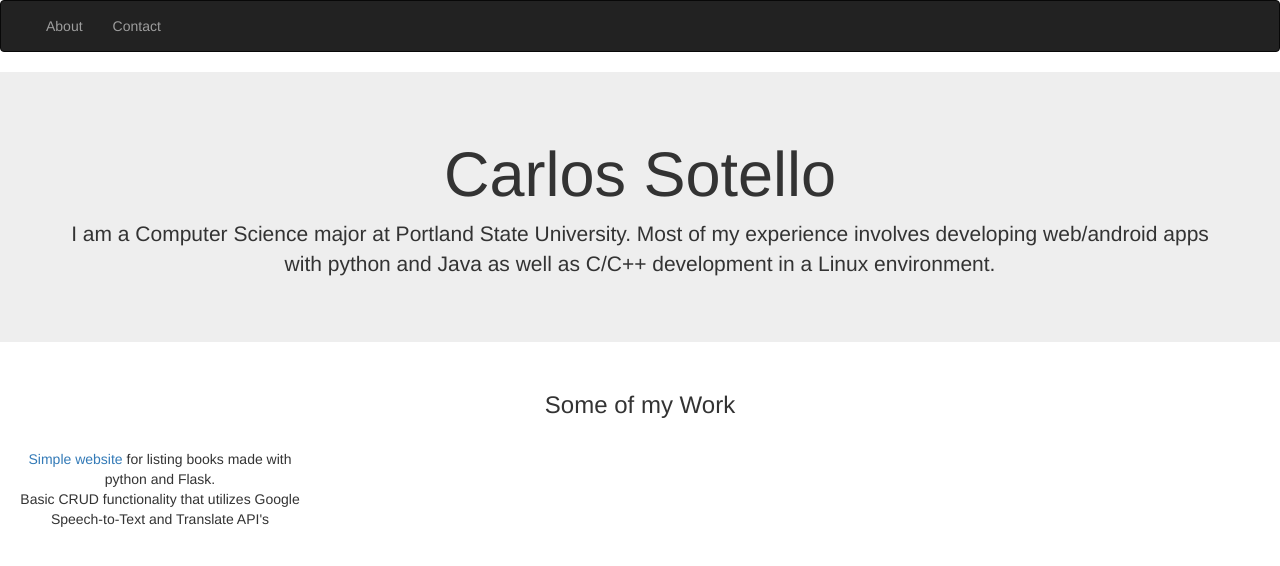
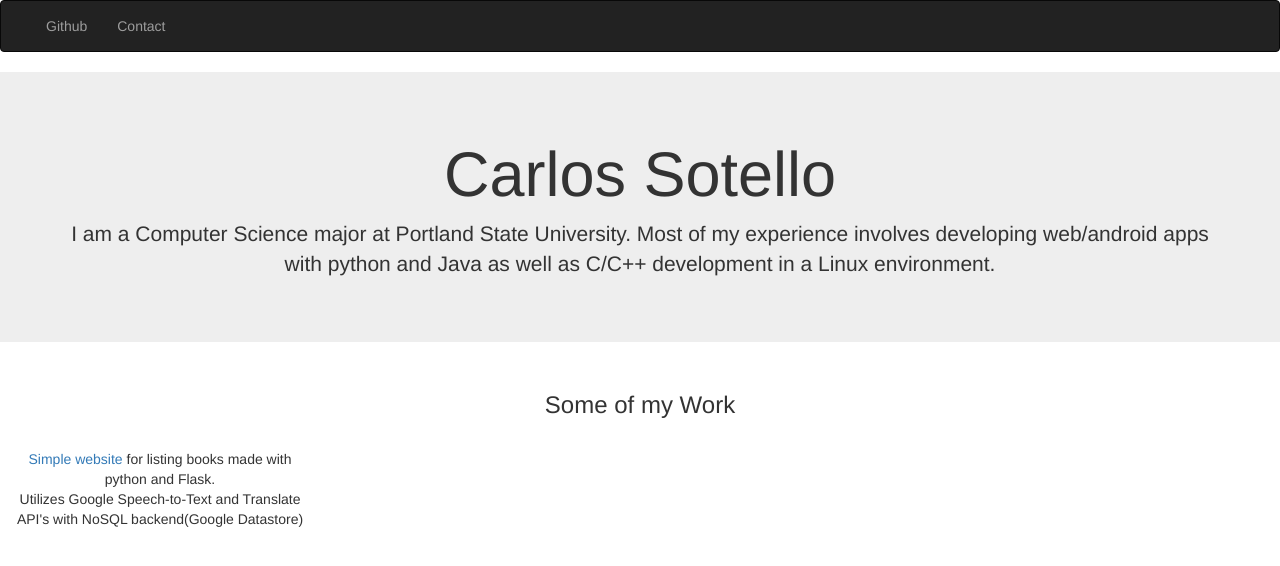
Before and after one commit to csotello/csotello.github.io, a plain HTML site: page index.html in a window 1280 px wide. Drawn offline with nearby package versions, Linux system fonts and the light colour scheme.

Commit message:
Updated example project URL

```diff
--- a/index.html
+++ b/index.html
@@ -21,7 +21,7 @@
               </div>
               <div class="collapse navbar-collapse" id="myNavbar">
                 <ul class="nav navbar-nav">
-                  <li><a href="#">About</a></li>
+                  <li><a href="https://github.com/csotello">Github</a></li>
                   <li><a href="#">Contact</a></li>
                 </ul>
               </div>
@@ -39,7 +39,7 @@
             <h3>Some of my Work</h3><br>
             <div class="row">
               <div class="col-sm-3">
-                <p><a href="https://final-rypqkcrehq-uw.a.run.app" >Simple website</a> for listing books made with python and Flask.<br>Basic CRUD functionality that utilizes Google Speech-to-Text and Translate API's</p>
+                <p><a href="https://booksite-m53zmrc4oa-uw.a.run.app" >Simple website</a> for listing books made with python and Flask.<br>Utilizes Google Speech-to-Text and Translate API's with NoSQL backend(Google Datastore)</p>
               </div>
           </div><br>
     </body>
```
